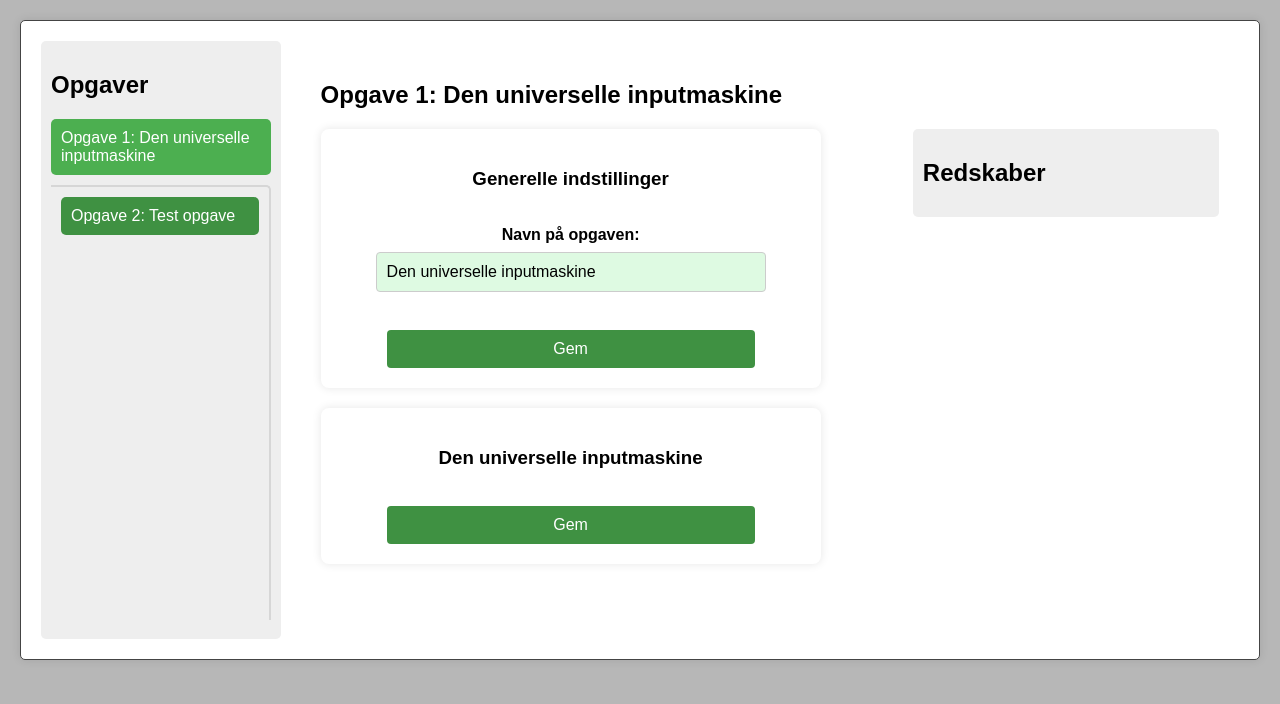
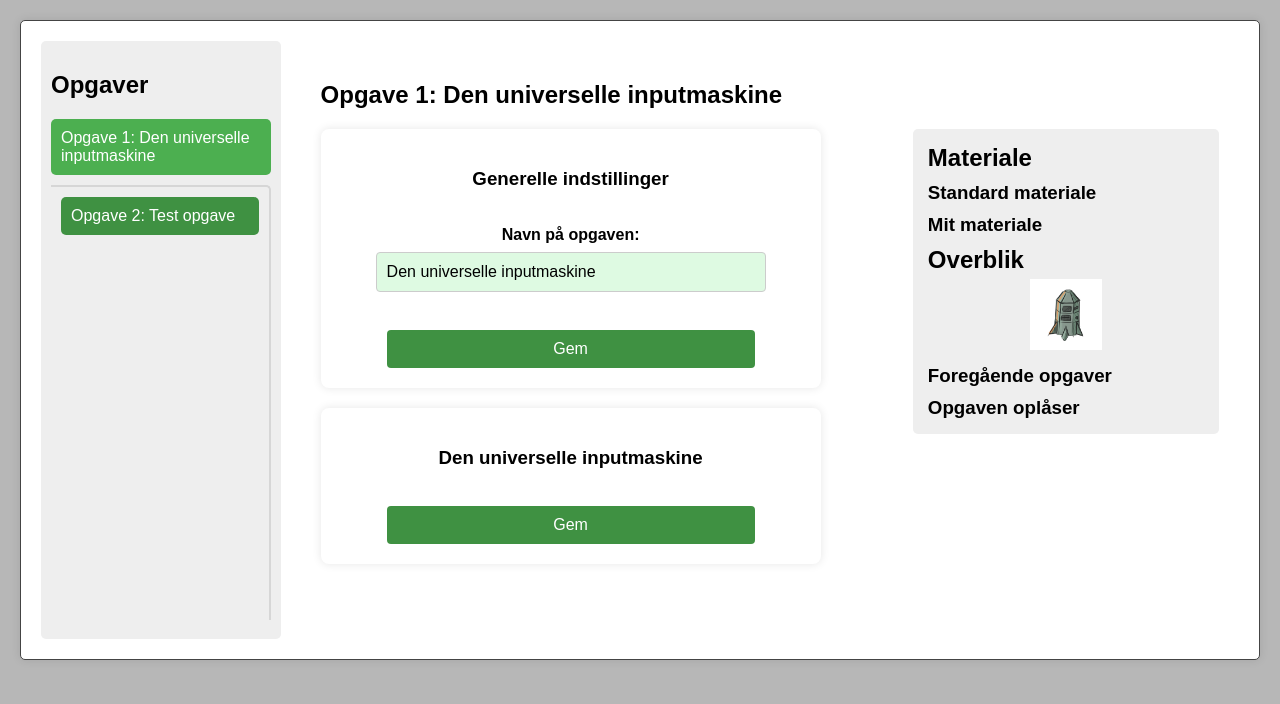
Before and after one commit to Culf-B/DDU-Eksamen, a Flask app: page / in a window 1280 px wide. Shown: the part 96-800 px from the top of the page. Run offline with Flask 3, Linux system fonts and the light colour scheme.

Commit message:
Some concept work on utility-box

```diff
--- a/escapers/app/app.py
+++ b/escapers/app/app.py
@@ -41,7 +41,14 @@ def index():
 
     css_url = url_for('static', filename = 'style.css')
     script_url = url_for('static', filename = 'script.js')
-    return render_template('index.html', css_url = css_url, script_url = script_url, selected_index = selected)
+    overview_image_url = url_for('static', filename = 'overview.png')
+    return render_template(
+        'index.html',
+        css_url = css_url,
+        script_url = script_url,
+        selected_index = selected,
+        overview_image_url = overview_image_url
+    )
 
 @app.route('/api/profile/<profile>', methods = ['GET'])
 def get_profile(profile):
@@ -95,8 +102,11 @@ def save_profile():
 
 @app.errorhandler(404)
 def page_not_found(e):
-    # note that we set the 404 status explicitly
     return error_page("404: Siden blev ikke fundet"), 404
+
+@app.errorhandler(500)
+def page_not_found(e):
+    return error_page("500: Der skete en fejl på serveren"), 500
 
 def error_page(message):
     css_url = url_for('static', filename = 'style_errorpage.css')
--- a/escapers/app/static/style.css
+++ b/escapers/app/static/style.css
@@ -121,13 +121,31 @@ main {
     flex: 1;
     width: 20%;
     height: 100%;
-    overflow-y: hidden;
+    overflow-x: hidden;
+    overflow-y: scroll;
     background-color: #eeeeee;
     border-radius: 5px;
     margin-left: 20px;
     padding: 10px;
     box-sizing: border-box;
+    display: flex;
+    flex-direction: column;
+    align-items: center;
 }
+
+.utility-box img {
+    width: 25%;
+    margin-bottom: 10px;
+}
+
+.utility-box h2,
+.utility-box h3 {
+    text-align: left;
+    width: 100%;
+    margin: 5px 0;
+    padding-left: 10px;
+}
+
 
 #settings-parent {
     flex: 2;
--- a/escapers/app/templates/index.html
+++ b/escapers/app/templates/index.html
@@ -33,7 +33,13 @@
                     <div id = "settings-parent">
                     </div>
                     <div class="utility-box">
-                        <h2>Redskaber</h2>
+                        <h2>Materiale</h2>
+                        <h3>Standard materiale</h3>
+                        <h3>Mit materiale</h3>
+                        <h2>Overblik</h2>
+                        <img src = "{{overview_image_url}}">
+                        <h3>Foregående opgaver</h3>
+                        <h3>Opgaven oplåser</h3>
                     </div>
                 </div>
             </div>
```
Also changed, not shown: escapers/app/static/overview.png (added).
